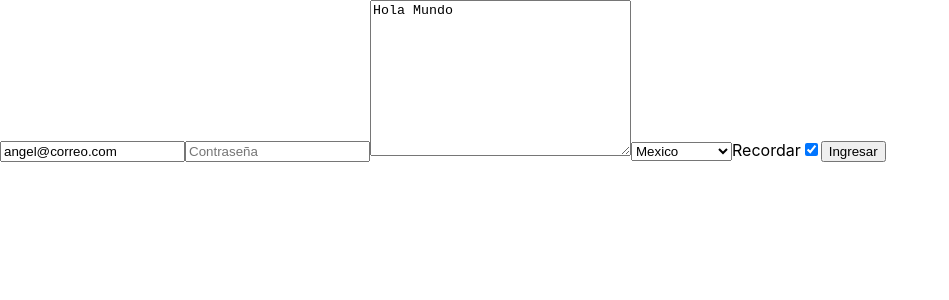
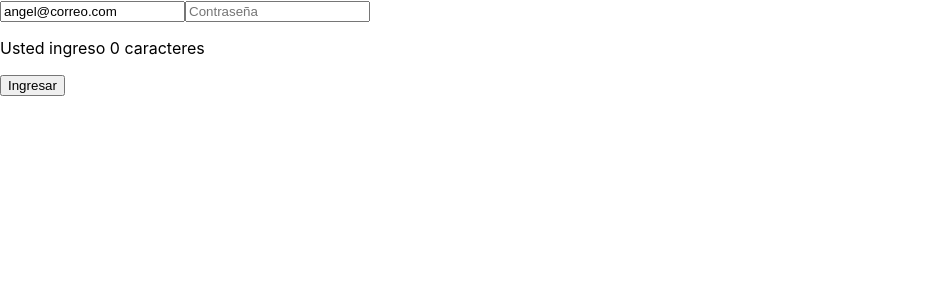
Before and after one commit to AngelLopez15/formulariosReact, a React (Create React App) app: page / in a window 1280 px wide. Shown: the top 300 px of the page, without its empty margins (0-949 px from the left). Built offline with nearby package versions, Linux system fonts and the light colour scheme.

Commit message:
usando evento onChange en el formulario

```diff
--- a/src/App.js
+++ b/src/App.js
@@ -1,3 +1,5 @@
+import { useState } from "react";
+
 function App() {
   // En react existe el concepto de componente controlados y los componentes mantienene el estado por defecto
   // es por eso que si al input le ponemos el valor "value" no nos dejara editarlo
@@ -17,6 +19,13 @@ function App() {
   // Para el chance sera -> onChange
   // Para el click -> onClick
 
+  // usando los hooks en el formulario
+  const [num, setNum] = useState(0);
+
+  const countCharacter = (e) => {
+    setNum(e.target.value.length);
+  }
+
   const submit = (e) => {
     // Con e.preventDefault hacemos que el comportamiento por defecto no sucesa
     // lo siguiente despues de esa linea podemos hacer lo que queramos
@@ -30,16 +39,17 @@ function App() {
     <div>
       <form onSubmit={ submit }>
         <input type="email" defaultValue="angel@correo.com" />
-        <input type="password" placeholder="Contraseña" required />
-        <textarea name="about" id="about" cols="30" rows="10" defaultValue="Hola Mundo" />
-        <select name="country" id="country" defaultValue="mx" required>
+        <input type="password" placeholder="Contraseña" required onChange={ countCharacter} />
+        {/* <textarea name="about" id="about" cols="30" rows="10" defaultValue="Hola Mundo" /> */}
+        {/* <select name="country" id="country" defaultValue="mx" required>
           <option value="">-Seleccionar-</option>
           <option value="mx">Mexico</option>
           <option value="pe">Perú</option>
           <option value="co">Colombia</option>
-        </select>
-        <label htmlFor="remember">Recordar</label>
-        <input type="checkbox" name="remember" id="remember" defaultChecked />
+        </select> */}
+        {/* <label htmlFor="remember">Recordar</label>
+        <input type="checkbox" name="remember" id="remember" defaultChecked /> */}
+        <p>Usted ingreso { num } caracteres </p>
         <button type="submit">Ingresar</button>
       </form>
     </div>
```
